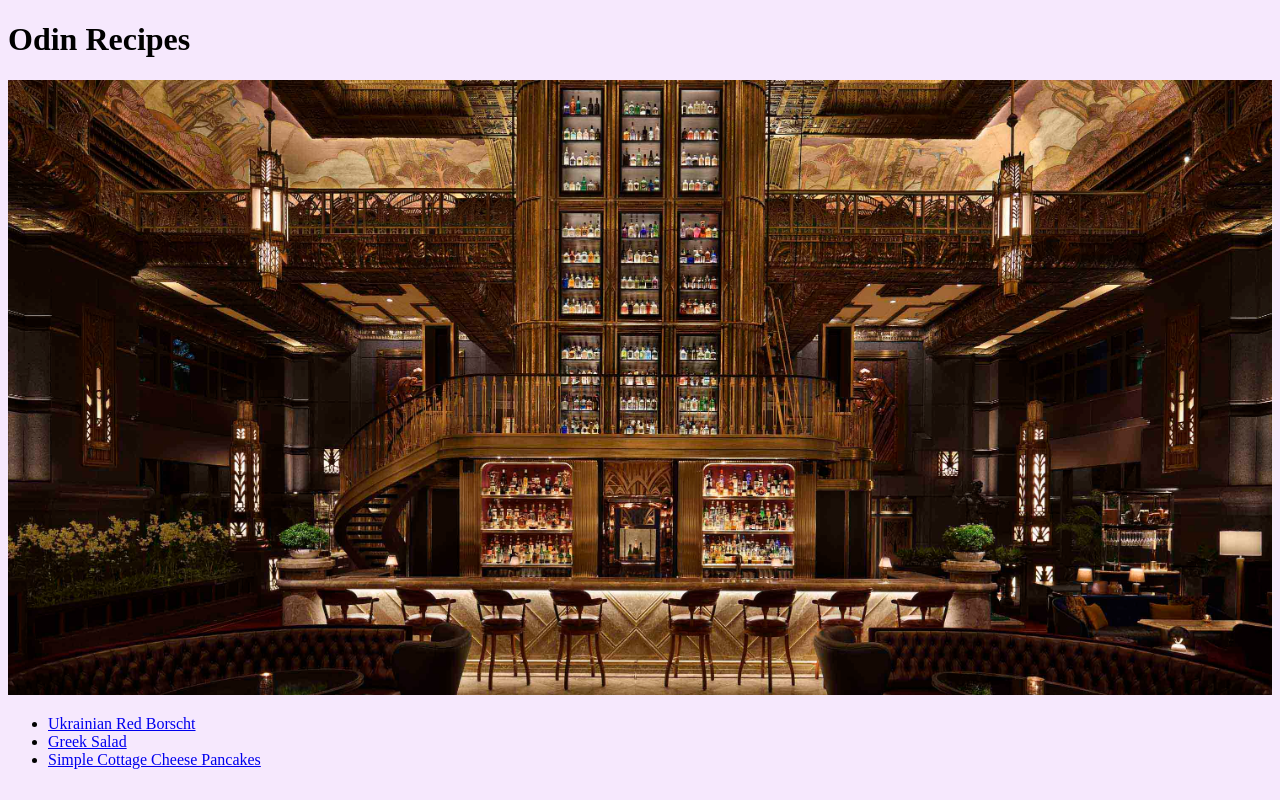
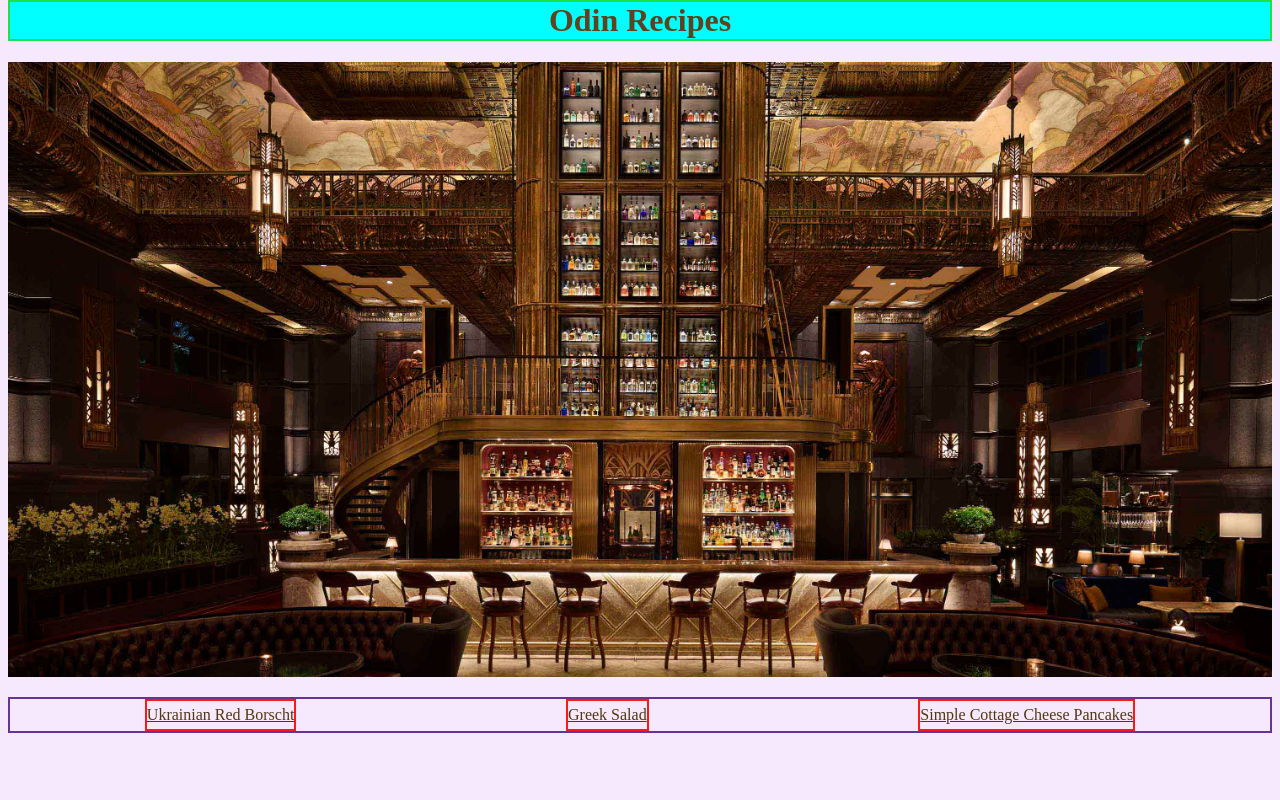
Before and after one commit to Firkax69/odin-recipes, a plain HTML site: page index.html in a window 1280 px wide. Drawn offline with Linux system fonts and the light colour scheme.

Commit message:
Style main page header , need to style list as well and all page overall

```diff
--- a/styles.css
+++ b/styles.css
@@ -1,20 +1,35 @@
 
-#main-page {
+* {
  background-color: rgb(246, 232, 253);
 }
 
-#main-page.header {
+.header {
     color: rgb(95, 66, 30);
+    border: 2px solid rgb(30, 226, 72);
+    background-color: aqua;
+    text-align: center;
+    margin-top: -8px;
 }
-#main-page.a {
+a {
     color: rgb(82, 56, 16);
 }
 
-#main-page.li {
+li {
     color: rgb(167, 39, 60);
+    border: 2px solid rgb(255, 24, 24); /* just for appearing ob web page should be deleted afterwards */
+    padding: 5px 0px;
+    margin: 0 auto;
 }
 
-#main-page img {
+ul {
+    border: 2px solid rebeccapurple;   /* just for appearing ob web page should be deleted afterwards */
+    display: flex;
+    list-style: none;
+    padding: 0px;
+    max-width: 100%;
+}
+
+img {
     max-width: 100%;
     max-height: auto;
     margin: 0px;
```
